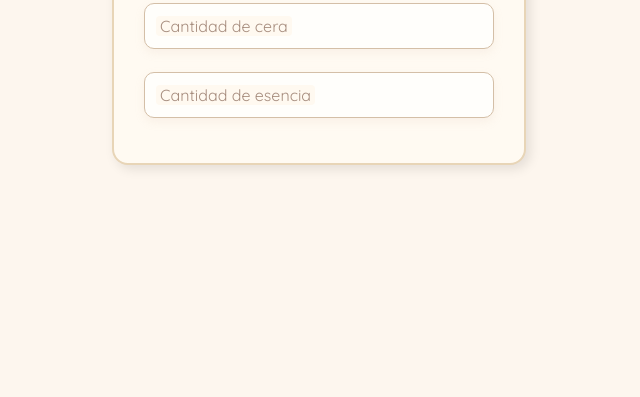
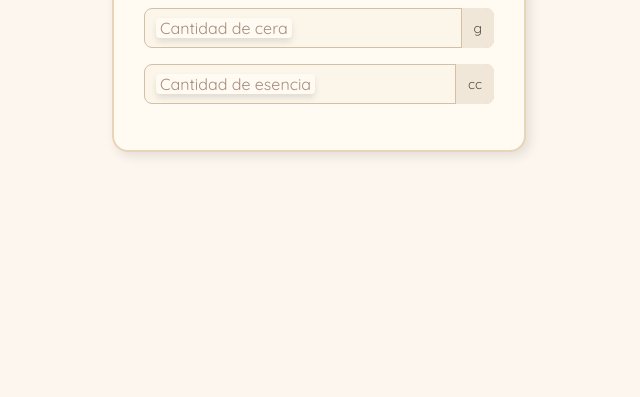
Before and after one commit to rastonedev/percentage-calculator, a plain HTML site: page index.html in a window 1280 px wide. Shown: the part 403-800 px from the top of the page, without its empty margins (321-961 px from the left). Drawn offline with Linux system fonts and the light colour scheme.

Commit message:
add unit

```diff
--- a/index.html
+++ b/index.html
@@ -14,12 +14,18 @@
   <div class="calculadora">
     <h1>Calculadora de Porcentajes</h1>
     <div class="campo">
-      <input id="waxAmount" type="text" inputmode="numeric" pattern="[0-9]*" placeholder=" " required>
-      <label for="waxAmount">Cantidad de cera</label>
+      <div class="input-with-unit">
+        <input id="waxAmount" type="text" inputmode="numeric" pattern="[0-9]*" placeholder=" " required>
+        <label for="waxAmount">Cantidad de cera</label>
+        <span class="unit">g</span>
+      </div>
     </div>
     <div class="campo">
-      <input id="essenceAmount" type="text" inputmode="numeric" pattern="[0-9]*" placeholder=" " required>
-      <label for="essenceAmount">Cantidad de esencia</label>
+      <div class="input-with-unit">
+        <input id="essenceAmount" type="text" inputmode="numeric" pattern="[0-9]*" placeholder=" " required>
+        <label for="essenceAmount">Cantidad de esencia</label>
+        <span class="unit">cc</span>
+      </div>
     </div>
   </div>
   <script src="script.js"></script>
--- a/script.js
+++ b/script.js
@@ -14,13 +14,11 @@ waxAmountInput.addEventListener('input', () => {
     waxAmount = parseFloat(waxAmountInput.value)
     if (!isNaN(waxAmount)) {
         isUpdating = true;
-        essenceAmountInput.value = calculateProportionWax(waxAmount) + "cc";
+        essenceAmountInput.value = calculateProportionWax(waxAmount);
         isUpdating = false;
     } else {
         essenceAmountInput.value = "";
     }
-    waxAmountInput.value = waxAmountInput.value + "g"
-    console.log(waxAmountInput.value)
 });
 
 essenceAmountInput.addEventListener('input', () => {
@@ -32,7 +30,7 @@ essenceAmountInput.addEventListener('input', () => {
     essenceAmount = parseFloat(essenceAmountInput.value)
     if (!isNaN(essenceAmount)) {
         isUpdating = true;
-        waxAmountInput.value = calculateProportionEssence(essenceAmount) + "g";
+        waxAmountInput.value = calculateProportionEssence(essenceAmount);
         isUpdating = false;
     } else {
         waxAmountInput.value = "";
--- a/style.css
+++ b/style.css
@@ -1,10 +1,10 @@
 body {
     background-color: #fdf6ee;
-    font-family: 'Segoe UI', sans-serif;
+    font-family: 'Quicksand', sans-serif;
     display: flex;
     justify-content: center;
     align-items: center;
-    height: 100vh;
+    min-height: 100vh;
     margin: 0;
 }
 
@@ -24,14 +24,58 @@ input {
     width: 100%;
     box-sizing: border-box;
     padding: 12px;
-    margin: 8px 0;
     border-radius: 8px;
     border: 1px solid #d4bfa7;
-    background-color: #fff9f0;
+    background-color: #fcf5ea;
     color: #5a4a3f;
+    font-size: 1rem;
+    transition: border-color 0.3s ease, box-shadow 0.3s ease;
+}
+
+.campo {
+    position: relative;
+    margin: 16px 0;
+}
+
+.campo input {
+    padding-top: 18px;
+    padding-bottom: 6px;
+}
+
+.campo input:focus {
+    border-color: #b39a89;
+    outline: none;
+}
+
+.campo input::placeholder {
+    color: transparent;
+}
+
+.campo label {
+    position: absolute;
+    top: 10px;
+    left: 12px;
+    color: #a68c7d;
+    font-size: 1rem;
+    pointer-events: none;
+    transition: all 0.25s ease;
+    background-color: #fffaf2;
+    padding: 0 4px;
+    border-radius: 4px;
+    z-index: 0;
+    box-shadow: 0 4px 6px rgba(0, 0, 0, 0.1);
+}
+
+.campo input:focus + label,
+.campo input:not(:placeholder-shown) + label {
+    top: -7px;
+    font-size: 0.75rem;
+    color: #8c7263;
+    z-index: 1;
 }
 
 button {
+    width: 100%;
     padding: 10px 20px;
     background-color: #e8d5b7;
     border: none;
@@ -40,6 +84,7 @@ button {
     font-weight: bold;
     color: #5a4a3f;
     transition: background-color 0.3s ease;
+    margin-top: 10px;
 }
 
 button:hover {
@@ -51,24 +96,6 @@ p {
     color: #5a4a3f;
 }
 
-@media (max-width: 600px) {
-    .calculadora {
-        width: 90%;
-        height: 90%;
-        padding: 20px;
-    }
-
-    input {
-        width: 100%;
-        margin: 8px 0;
-    }
-
-    button {
-        width: 100%;
-        margin-top: 10px;
-    }
-}
-
 h1 {
     font-family: 'DM Serif Display', serif;
     font-size: 2rem;
@@ -77,66 +104,40 @@ h1 {
     text-align: center;
 }
 
-h1,
-h2,
-h3 {
-    font-family: 'DM Serif Display', serif;
+.input-with-unit {
+    position: relative;
+    display: flex;
+    align-items: center;
+    height: 40px;
 }
 
-body,
-p,
-input,
-button {
-    font-family: 'Quicksand', sans-serif;
+.input-with-unit input {
+    padding-right: 48px;
+    line-height: 40px;
+    height: 100%;
 }
 
-.campo {
-    position: relative;
-    margin-bottom: 7px;
+.input-with-unit .unit {
+    position: absolute;
+    right: 0;
+    top: 0;
+    height: 100%;
+    display: flex;
+    align-items: center;
+    justify-content: center;
+    padding: 0 12px;
+    background-color: #f1e7d8;
+    border-left: 1px solid #d4bfa7;
+    border-top-right-radius: 8px;
+    border-bottom-right-radius: 8px;
+    font-size: 0.85rem;
+    color: #5a4a3f;
+    pointer-events: none;
 }
 
-.campo input {
-    width: 100%;
-    padding: 18px 12px 6px;
-    border: 1px solid #d4bfa7;
-    border-radius: 10px;
-    background-color: #fffefb;
-    color: #5a4a3f;
-    font-size: 1rem;
-    font-family: 'Quicksand', sans-serif;
-    box-sizing: border-box;
-    box-shadow: 0 4px 10px rgba(212, 191, 167, 0.15);
-    transition: border-color 0.3s ease, box-shadow 0.3s ease;
+@media (max-width: 600px) {
+    .calculadora {
+        width: 90%;
+        padding: 20px;
+    }
 }
-
-.campo input:focus {
-    border-color: #b39a89;
-    outline: none;
-    box-shadow: 0 4px 12px rgba(179, 154, 137, 0.25);
-}
-
-.campo label {
-    position: absolute;
-    top: 21px;
-    left: 12px;
-    color: #a68c7d;
-    font-size: 1rem;
-    pointer-events: none;
-    transition: all 0.25s ease;
-    font-family: 'Quicksand', sans-serif;
-    background-color: #fff9f0;
-    padding: 0 4px;
-    border-radius: 4px;
-}
-
-
-.campo input:focus+label,
-.campo input:not(:placeholder-shown)+label {
-    top: 4px;
-    font-size: 0.75rem;
-    color: #8c7263;
-}
-
-.campo input::placeholder {
-    color: transparent;
-}
```
